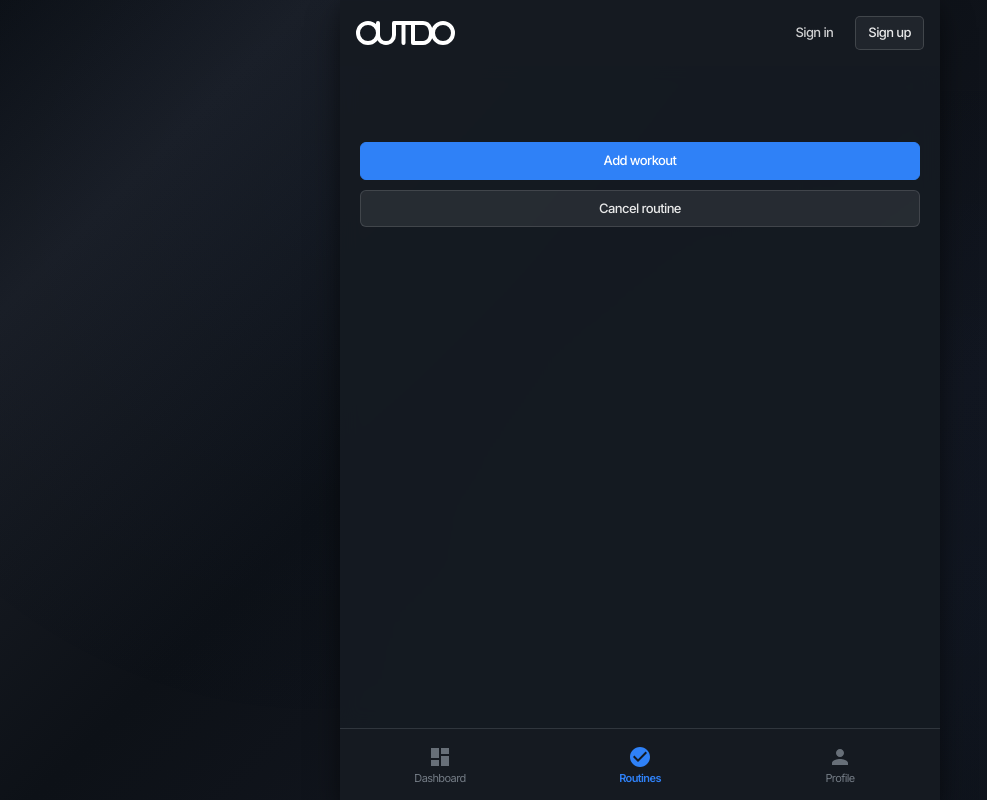
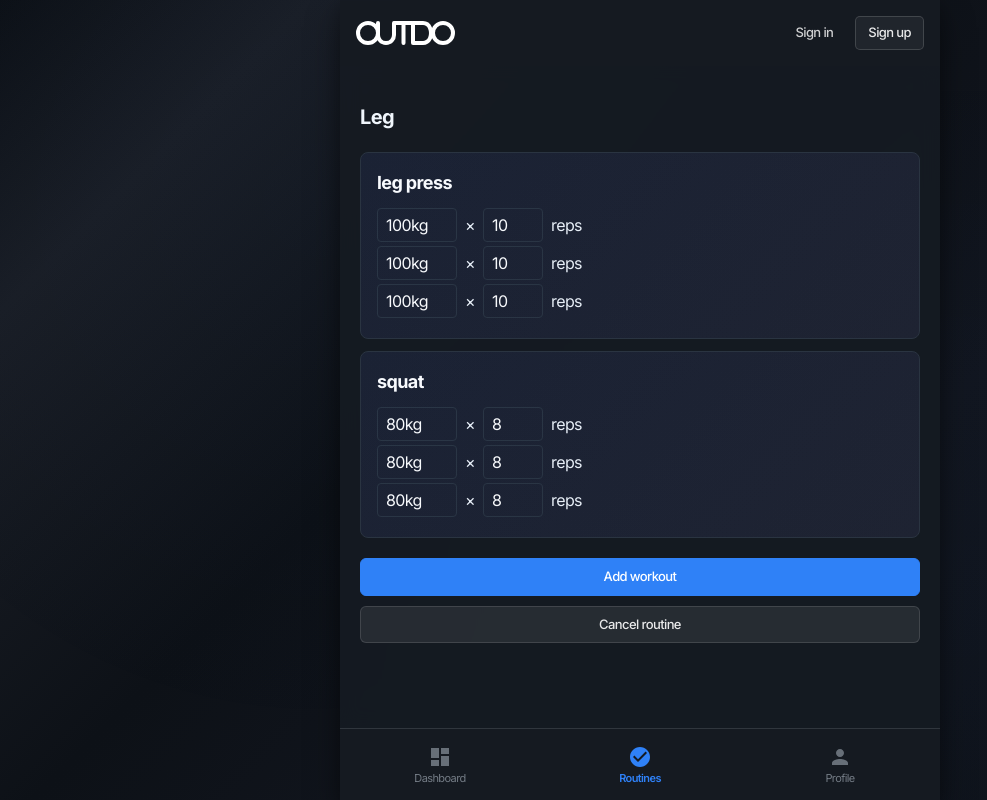
Before and after one commit to ehhdrud/outdo.fe, a React (Vite) app: page /routines/1 in a window 1280 px wide. Shown: the whole page, without its empty margins (0-987 px from the left). Built offline with nearby package versions, Linux system fonts and the light colour scheme; a web font is replaced by a local one.

Commit message:
feat: RoutineDetail 작업중

```diff
--- a/src/pages/Routines/RoutineDetail.style.ts
+++ b/src/pages/Routines/RoutineDetail.style.ts
@@ -7,6 +7,50 @@ export const RoutineDetailWrapper = styled.div`
 	width: 100%;
 `;
 
+export const InfoSection = styled.div`
+	/* 간단한 정보를 담는 공간 */
+`;
+
+export const RoutineTitle = styled.h3`
+	font-size: ${({ theme }) => theme.fontSize.sizeXl};
+`;
+
+export const WorkoutSection = styled.div`
+	/* workout이 추가되고 삭제되며 관리되는 공간 */
+`;
+
+export const WorkoutCard = styled.div`
+	background: linear-gradient(135deg, #1a1f2e 0%, #1e2332 100%);
+	border: 1px solid #2a3441;
+	border-radius: 8px;
+	padding: 16px;
+	position: relative;
+	overflow: hidden;
+	cursor: grab;
+	transition: all 0.3s cubic-bezier(0.4, 0, 0.2, 1);
+
+	&:active {
+		cursor: grabbing;
+	}
+
+	&::before {
+		content: '';
+		position: absolute;
+		top: 0;
+		left: 0;
+		right: 0;
+		bottom: 0;
+		background: linear-gradient(135deg, rgba(47, 129, 247, 0.03) 0%, rgba(30, 35, 50, 0.05) 100%);
+		pointer-events: none;
+	}
+`;
+
+export const WorkoutList = styled.div`
+	display: flex;
+	flex-direction: column;
+	gap: 12px;
+`;
+
 export const ButtonWrapper = styled.div`
 	display: flex;
 	flex-direction: column;
--- a/src/pages/Routines/RoutineDetail.tsx
+++ b/src/pages/Routines/RoutineDetail.tsx
@@ -1,19 +1,182 @@
+import { useState } from 'react';
+
 import FormButton from '@/components/common/Form/FormButton/FormButton.tsx';
 
 import * as S from './RoutineDetail.style.ts';
 
+// 각 세트의 상세 정보
+interface WorkoutSet {
+	id: string; // 고유 식별자 (드래그 앤 드롭 시 필요)
+	weight: string; // 무게 (예: '100kg', 'bodyweight')
+	reps: number; // 반복 횟수
+	completed?: boolean; // 완료 여부 (선택사항)
+}
+
+// 각 운동의 정보
+interface Workout {
+	id: string; // 고유 식별자 (드래그 앤 드롭으로 순서 변경 시 필수)
+	name: string; // 운동 이름
+	sets: WorkoutSet[]; // 세트 배열
+	order: number; // 정렬 순서 (드래그 앤 드롭 후 순서 유지)
+	notes?: string; // 메모 (선택사항)
+}
+
+// 루틴 전체 데이터
+interface RoutineDetailData {
+	routine_name: string;
+	workouts: Workout[]; // 운동 배열
+}
+
 const RoutineDetail = () => {
-	const example = () => {};
+	const [routineDetailData, setRoutineDetailData] = useState<RoutineDetailData>({
+		routine_name: 'Leg',
+		workouts: [
+			{
+				id: 'workout-1',
+				name: 'leg press',
+				order: 0,
+				sets: [
+					{ id: 'set-1-1', weight: '100kg', reps: 10 },
+					{ id: 'set-1-2', weight: '100kg', reps: 10 },
+					{ id: 'set-1-3', weight: '100kg', reps: 10 },
+				],
+			},
+			{
+				id: 'workout-2',
+				name: 'squat',
+				order: 1,
+				sets: [
+					{ id: 'set-2-1', weight: '80kg', reps: 8 },
+					{ id: 'set-2-2', weight: '80kg', reps: 8 },
+					{ id: 'set-2-3', weight: '80kg', reps: 8 },
+				],
+			},
+		],
+	});
+
+	// 새로운 운동 추가 함수
+	const handleAddWorkout = () => {
+		const newWorkout: Workout = {
+			id: `workout-${Date.now()}`, // 고유 ID 생성
+			name: 'New Workout',
+			order: routineDetailData.workouts.length, // 마지막 순서로 추가
+			sets: [{ id: `set-${Date.now()}`, weight: '0kg', reps: 0 }],
+		};
+
+		setRoutineDetailData((prev) => ({
+			...prev,
+			workouts: [...prev.workouts, newWorkout],
+		}));
+	};
+
+	// 운동 이름 수정 함수
+	const handleUpdateWorkoutName = (workoutId: string, newName: string) => {
+		setRoutineDetailData((prev) => ({
+			...prev,
+			workouts: prev.workouts.map((workout) => (workout.id === workoutId ? { ...workout, name: newName } : workout)),
+		}));
+	};
+
+	// 세트 무게 수정 함수
+	const handleUpdateSetWeight = (workoutId: string, setId: string, newWeight: string) => {
+		setRoutineDetailData((prev) => ({
+			...prev,
+			workouts: prev.workouts.map((workout) =>
+				workout.id === workoutId
+					? {
+							...workout,
+							sets: workout.sets.map((set) => (set.id === setId ? { ...set, weight: newWeight } : set)),
+						}
+					: workout
+			),
+		}));
+	};
+
+	// 세트 반복 횟수 수정 함수
+	const handleUpdateSetReps = (workoutId: string, setId: string, newReps: number) => {
+		setRoutineDetailData((prev) => ({
+			...prev,
+			workouts: prev.workouts.map((workout) =>
+				workout.id === workoutId
+					? {
+							...workout,
+							sets: workout.sets.map((set) => (set.id === setId ? { ...set, reps: newReps } : set)),
+						}
+					: workout
+			),
+		}));
+	};
 
 	return (
 		<S.RoutineDetailWrapper>
-			<div></div>
-			<div></div>
+			<S.InfoSection>
+				<S.RoutineTitle>{routineDetailData.routine_name}</S.RoutineTitle>
+			</S.InfoSection>
+			<S.WorkoutSection>
+				<S.WorkoutList>
+					{routineDetailData.workouts
+						.sort((a, b) => a.order - b.order)
+						.map((workout) => (
+							<S.WorkoutCard key={workout.id}>
+								<input
+									type="text"
+									value={workout.name}
+									onChange={(e) => handleUpdateWorkoutName(workout.id, e.target.value)}
+									style={{
+										fontSize: '18px',
+										fontWeight: 'bold',
+										marginBottom: '12px',
+										background: 'transparent',
+										border: 'none',
+										color: 'white',
+										outline: 'none',
+									}}
+								/>
+								<div>
+									{workout.sets.map((set) => (
+										<div key={set.id} style={{ display: 'flex', gap: '8px', alignItems: 'center', marginBottom: '4px' }}>
+											<input
+												type="text"
+												value={set.weight}
+												onChange={(e) => handleUpdateSetWeight(workout.id, set.id, e.target.value)}
+												style={{
+													background: 'transparent',
+													border: '1px solid #2a3441',
+													borderRadius: '4px',
+													padding: '4px 8px',
+													color: 'white',
+													outline: 'none',
+													width: '80px',
+												}}
+											/>
+											<span>×</span>
+											<input
+												type="number"
+												value={set.reps}
+												onChange={(e) => handleUpdateSetReps(workout.id, set.id, parseInt(e.target.value) || 0)}
+												style={{
+													background: 'transparent',
+													border: '1px solid #2a3441',
+													borderRadius: '4px',
+													padding: '4px 8px',
+													color: 'white',
+													outline: 'none',
+													width: '60px',
+												}}
+											/>
+											<span>reps</span>
+										</div>
+									))}
+								</div>
+							</S.WorkoutCard>
+						))}
+				</S.WorkoutList>
+			</S.WorkoutSection>
 			<S.ButtonWrapper>
-				<FormButton size="small" type="submit" fullWidth>
+				<FormButton size="small" type="button" fullWidth onClick={handleAddWorkout}>
 					Add workout
 				</FormButton>
-				<FormButton size="small" variant="secondary" type="submit" fullWidth>
+				<FormButton size="small" variant="secondary" type="button" fullWidth>
 					Cancel routine
 				</FormButton>
 			</S.ButtonWrapper>
```
